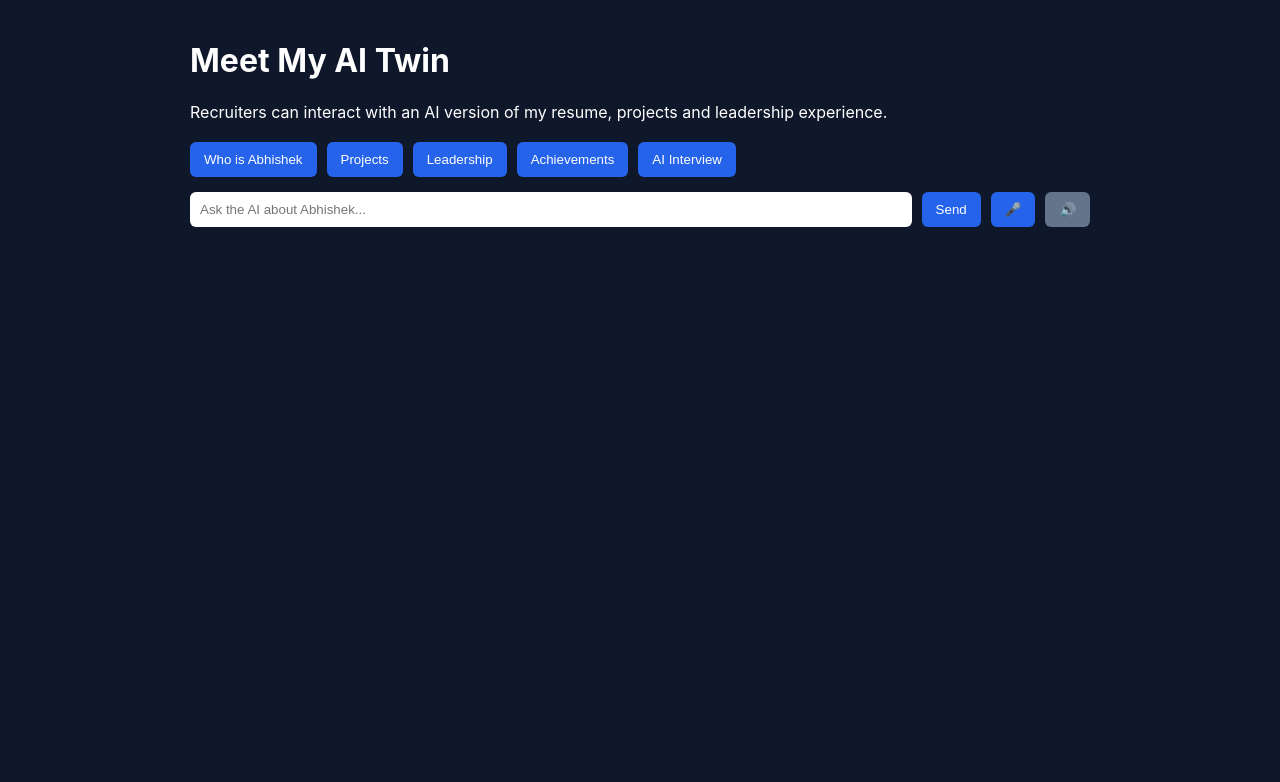
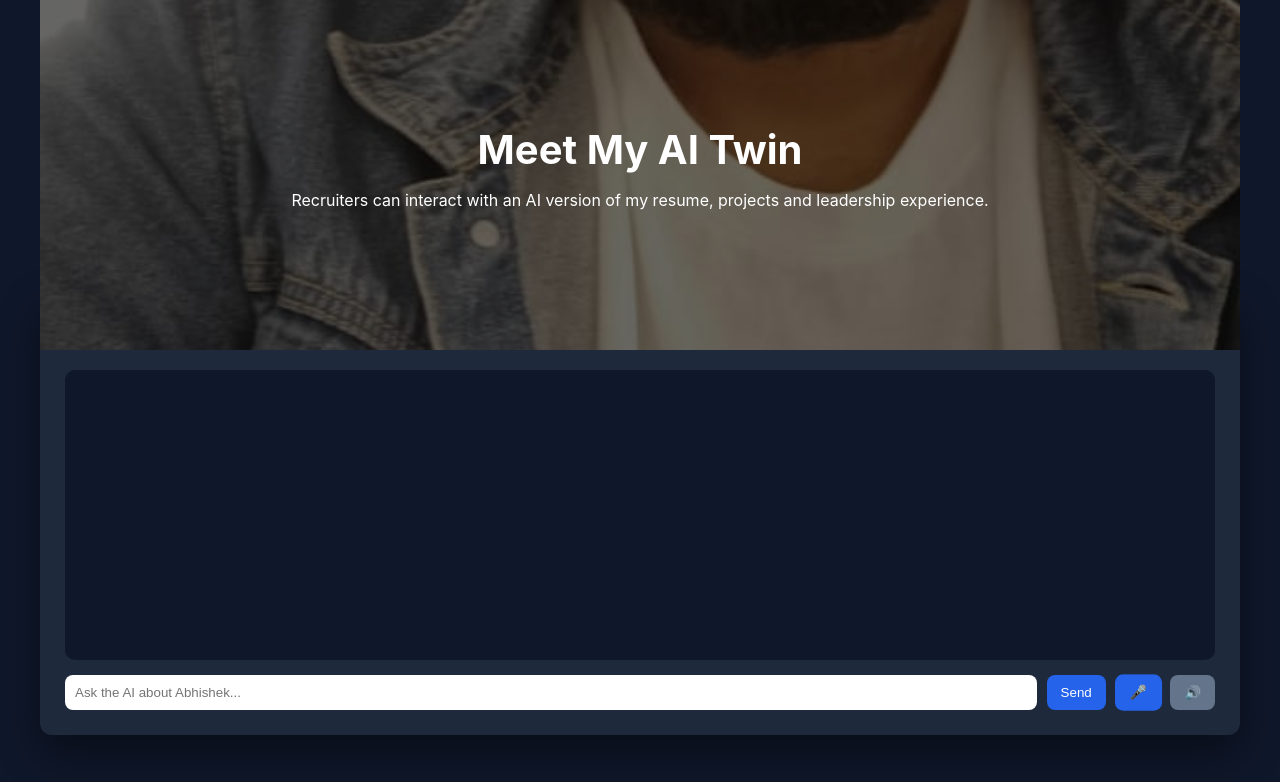
Before and after one commit to abhi-high/ai-twin, a React (Create React App) app: page / in a window 1280 px wide. Shown: the top 782 px of the page. Built offline with nearby package versions, Linux system fonts and the light colour scheme.

Commit message:
Update App.css

```diff
--- a/src/App.css
+++ b/src/App.css
@@ -1,62 +1,75 @@
 body{
 margin:0;
-  font-family: Inter, sans-serif;
+font-family:Inter, sans-serif;
 background:#0f172a;
 color:white;
 }
 
 .app{
-  max-width:900px;
+max-width:1200px;
 margin:auto;
-  padding:20px;
 }
 
-.header{
-  display:flex;
-  align-items:center;
-  gap:15px;
-  background:#1e293b;
-  padding:20px;
-  border-radius:12px;
+.hero{
+height:350px;
+background-image:url("/abhishek.jpg");
+background-size:cover;
+background-position:center;
+position:relative;
 }
 
-.header img{
-  width:80px;
-  border-radius:50%;
+.heroOverlay{
+background:rgba(0,0,0,0.6);
+height:100%;
+display:flex;
+flex-direction:column;
+justify-content:center;
+align-items:center;
+text-align:center;
 }
 
-.header h1{
+.hero h1{
+font-size:40px;
 margin:0;
 }
 
+.chatContainer{
+margin-top:-60px;
+background:#1e293b;
+padding:25px;
+border-radius:12px;
+box-shadow:0 20px 40px rgba(0,0,0,0.4);
+}
+
 .quickButtons{
-  margin-top:20px;
 display:flex;
+gap:10px;
 flex-wrap:wrap;
-  gap:10px;
+margin-bottom:20px;
 }
 
 button{
 background:#2563eb;
 border:none;
+color:white;
 padding:10px 14px;
-  border-radius:6px;
-  color:white;
+border-radius:8px;
 cursor:pointer;
 }
 
-.chat{
-  margin-top:20px;
-  background:#1e293b;
+.chatBox{
+background:#0f172a;
+border-radius:10px;
 padding:20px;
-  border-radius:12px;
 min-height:250px;
+max-height:400px;
+overflow-y:auto;
 }
 
 .bubble{
 padding:12px;
+border-radius:10px;
 margin-bottom:10px;
-  border-radius:8px;
 max-width:70%;
 }
 
@@ -69,16 +82,28 @@ button{
 background:#334155;
 }
 
+.time{
+font-size:11px;
+opacity:0.6;
+display:block;
+margin-top:4px;
+}
+
+.typing{
+opacity:0.6;
+font-style:italic;
+}
+
 .inputBar{
-  margin-top:15px;
 display:flex;
 gap:10px;
+margin-top:15px;
 }
 
 input{
 flex:1;
 padding:10px;
-  border-radius:6px;
+border-radius:8px;
 border:none;
 }
 
@@ -90,9 +115,12 @@ input{
 background:#64748b;
 }
 
-.stats{
-  margin-top:20px;
-  background:#1e293b;
-  padding:15px;
-  border-radius:12px;
+.micButton{
+animation:pulse 1.5s infinite;
 }
+
+@keyframes pulse{
+0%{transform:scale(1)}
+50%{transform:scale(1.1)}
+100%{transform:scale(1)}
+}
```
Lines whose indentation alone changed are shown as unchanged.
